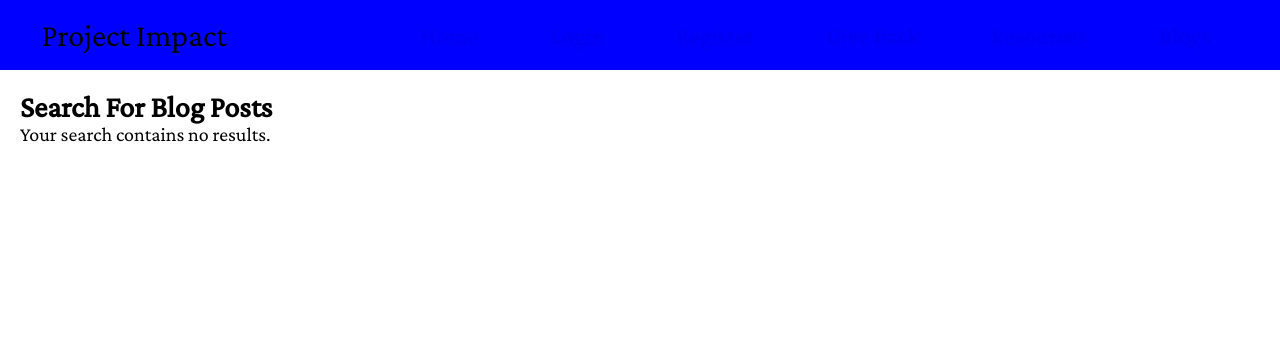
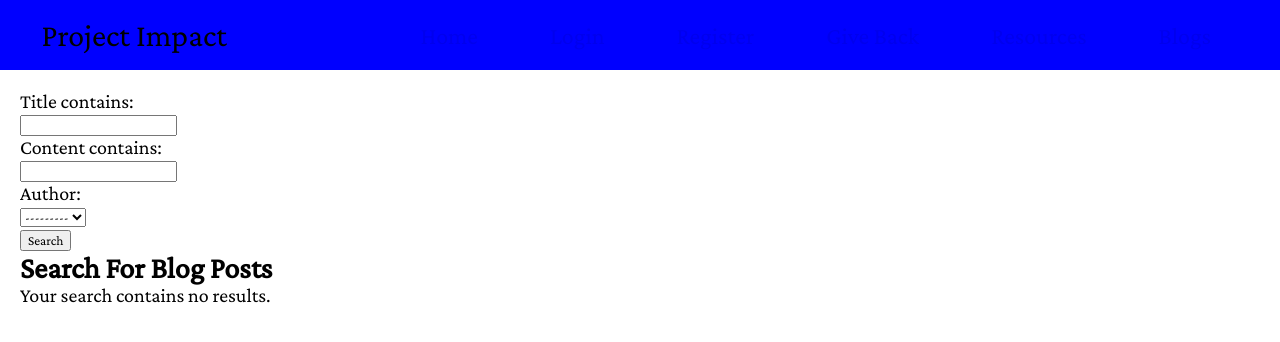
Before and after one commit to project-impact-2019/project-impact, a Django app: page /blog/search in a window 1280 px wide. Shown: the top 342 px of the page. Run offline with Django 3.2, Linux system fonts and the light colour scheme; data that the repository does not hold is empty.

Commit message:
Blog Search Working

```diff
--- a/core/templates/core/search_blog.html
+++ b/core/templates/core/search_blog.html
@@ -1,6 +1,24 @@
 {% extends "base.html" %}
 
 {% block content %}
+<div class= "f4-ns ml5-ns b--solid bw1 bg-blue avenir br3 justify b--dark-blue">
+
+  <form method="GET">
+      <div class="pa4">
+              <div>{{ filter.form.title__icontains.label_tag }}</div>
+              <div>{{ filter.form.title__icontains }}</div>
+
+              <div>{{ filter.form.content__icontains.label_tag }}</div>
+              <div>{{ filter.form.content__icontains }}</div>
+
+              <div class='mt2'>{{ filter.form.author.label_tag }}</div>
+              <div>{{ filter.form.author }}</div>
+
+              <button class="bg-white mt5" type='submit'>Search</button>
+      </div>
+  </form>
+
+</div>
 
   <div class="tc center avenir">
 
```
Also changed, not shown: core/templates/core/blogpost_list.html (+1 -18 lines).
